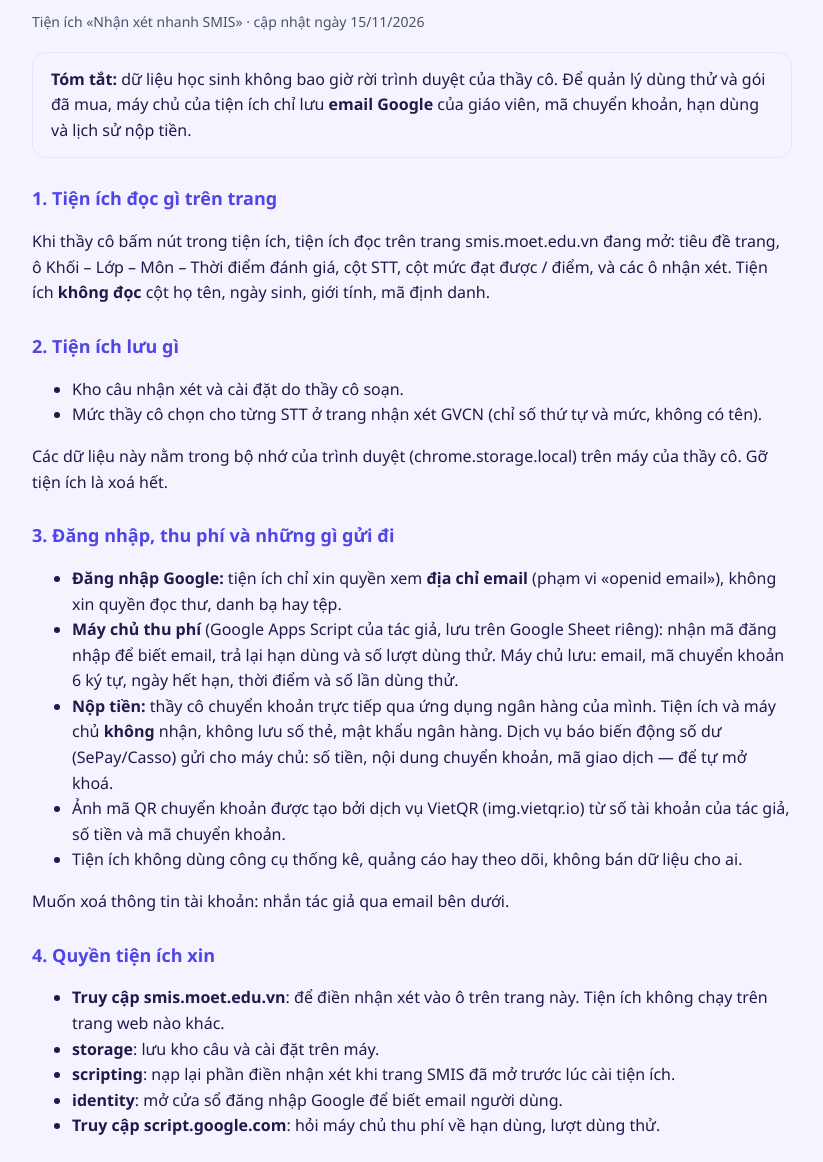
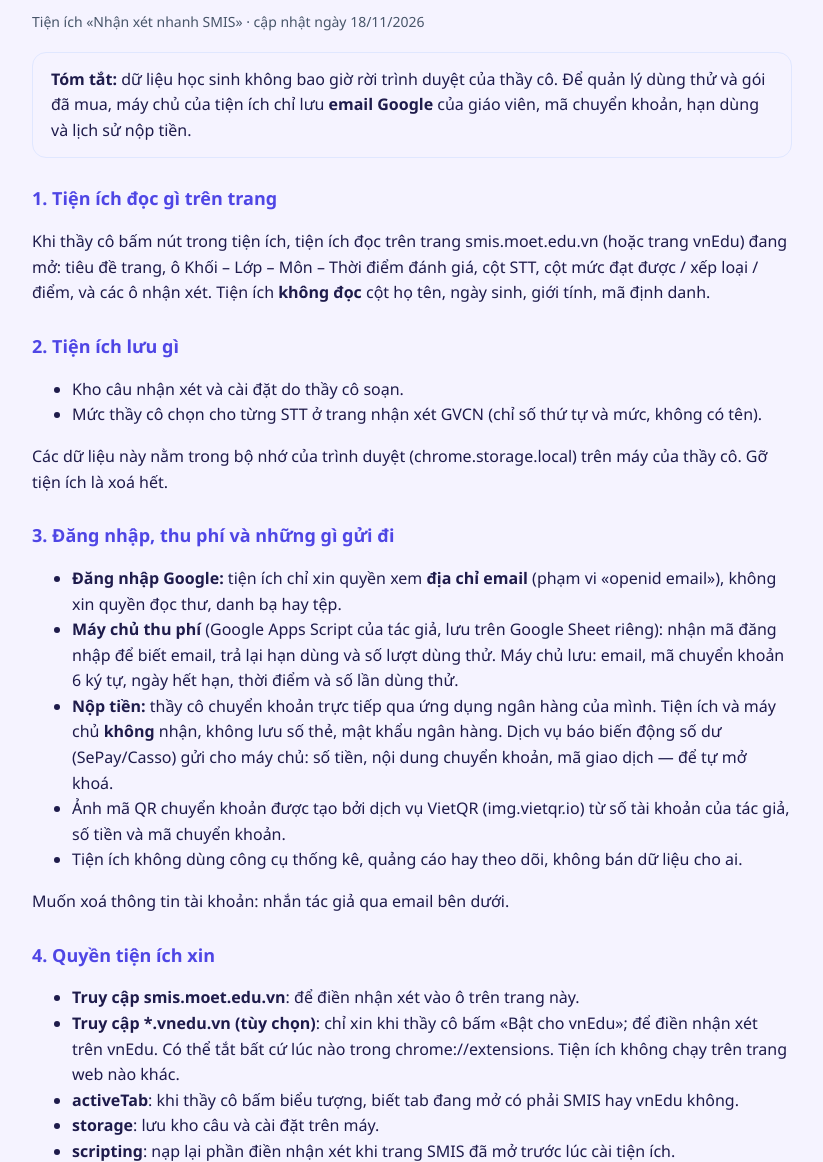
Before and after one commit to nhanxetnhanh/nhanxetnhanh.github.io, a plain HTML site: page chinh-sach-rieng-tu.html in a window 1280 px wide. Shown: the part 134-1296 px from the top of the page, without its empty margins (228-1051 px from the left). Drawn offline with Linux system fonts and the light colour scheme.

Commit message:
Add files via upload

```diff
--- a/chinh-sach-rieng-tu.html
+++ b/chinh-sach-rieng-tu.html
@@ -20,12 +20,12 @@
 <main>
   <p><a href="./">← Trang chủ</a></p>
   <h1>Chính sách quyền riêng tư</h1>
-  <p class="mo">Tiện ích «Nhận xét nhanh SMIS» · cập nhật ngày 15/11/2026</p>
+  <p class="mo">Tiện ích «Nhận xét nhanh SMIS» · cập nhật ngày 18/11/2026</p>
 
   <div class="the"><b>Tóm tắt:</b> dữ liệu học sinh không bao giờ rời trình duyệt của thầy cô. Để quản lý dùng thử và gói đã mua, máy chủ của tiện ích chỉ lưu <b>email Google</b> của giáo viên, mã chuyển khoản, hạn dùng và lịch sử nộp tiền.</div>
 
   <h2>1. Tiện ích đọc gì trên trang</h2>
-  <p>Khi thầy cô bấm nút trong tiện ích, tiện ích đọc trên trang smis.moet.edu.vn đang mở: tiêu đề trang, ô Khối – Lớp – Môn – Thời điểm đánh giá, cột STT, cột mức đạt được / điểm, và các ô nhận xét. Tiện ích <b>không đọc</b> cột họ tên, ngày sinh, giới tính, mã định danh.</p>
+  <p>Khi thầy cô bấm nút trong tiện ích, tiện ích đọc trên trang smis.moet.edu.vn (hoặc trang vnEdu) đang mở: tiêu đề trang, ô Khối – Lớp – Môn – Thời điểm đánh giá, cột STT, cột mức đạt được / xếp loại / điểm, và các ô nhận xét. Tiện ích <b>không đọc</b> cột họ tên, ngày sinh, giới tính, mã định danh.</p>
 
   <h2>2. Tiện ích lưu gì</h2>
   <ul>
@@ -46,7 +46,9 @@
 
   <h2>4. Quyền tiện ích xin</h2>
   <ul>
-    <li><b>Truy cập smis.moet.edu.vn</b>: để điền nhận xét vào ô trên trang này. Tiện ích không chạy trên trang web nào khác.</li>
+    <li><b>Truy cập smis.moet.edu.vn</b>: để điền nhận xét vào ô trên trang này.</li>
+    <li><b>Truy cập *.vnedu.vn (tùy chọn)</b>: chỉ xin khi thầy cô bấm «Bật cho vnEdu»; để điền nhận xét trên vnEdu. Có thể tắt bất cứ lúc nào trong chrome://extensions. Tiện ích không chạy trên trang web nào khác.</li>
+    <li><b>activeTab</b>: khi thầy cô bấm biểu tượng, biết tab đang mở có phải SMIS hay vnEdu không.</li>
     <li><b>storage</b>: lưu kho câu và cài đặt trên máy.</li>
     <li><b>scripting</b>: nạp lại phần điền nhận xét khi trang SMIS đã mở trước lúc cài tiện ích.</li>
     <li><b>identity</b>: mở cửa sổ đăng nhập Google để biết email người dùng.</li>
@@ -58,7 +60,7 @@
 
   <h2>6. Liên hệ</h2>
   <p>Tác giả: Nguyễn Văn Phúc · Email: <a href="mailto:baophucgv@gmail.com">baophucgv@gmail.com</a></p>
-  <p class="mo">«Nhận xét nhanh SMIS» là tiện ích độc lập, không phải sản phẩm của Bộ Giáo dục và Đào tạo và không liên kết với đơn vị vận hành SMIS.</p>
+  <p class="mo">«Nhận xét nhanh SMIS» là tiện ích độc lập, không phải sản phẩm của Bộ Giáo dục và Đào tạo và không liên kết với đơn vị vận hành SMIS hay vnEdu.</p>
 </main>
 </body>
 </html>
```
Also changed, not shown: index.html (+5 -4 lines).
